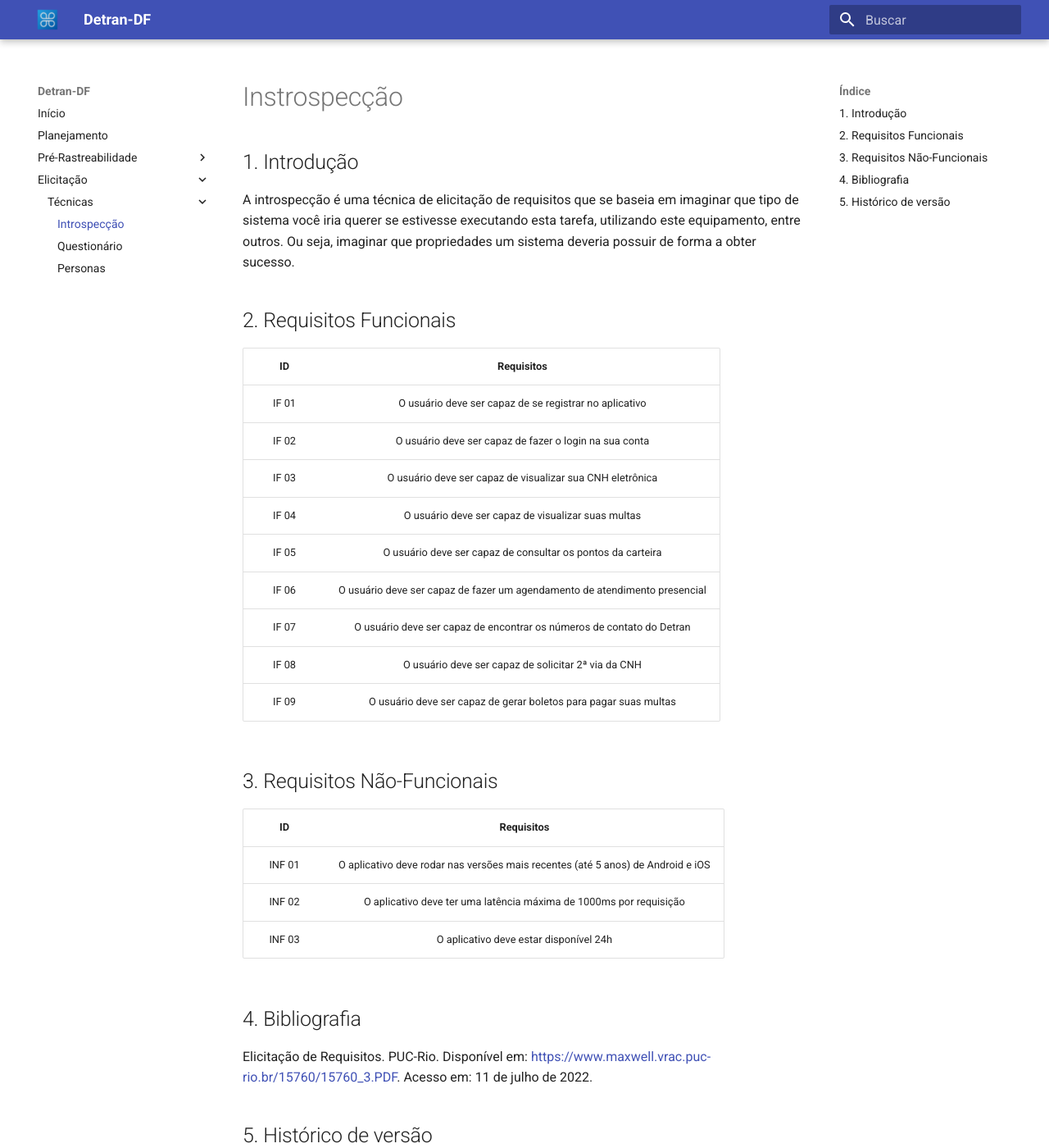
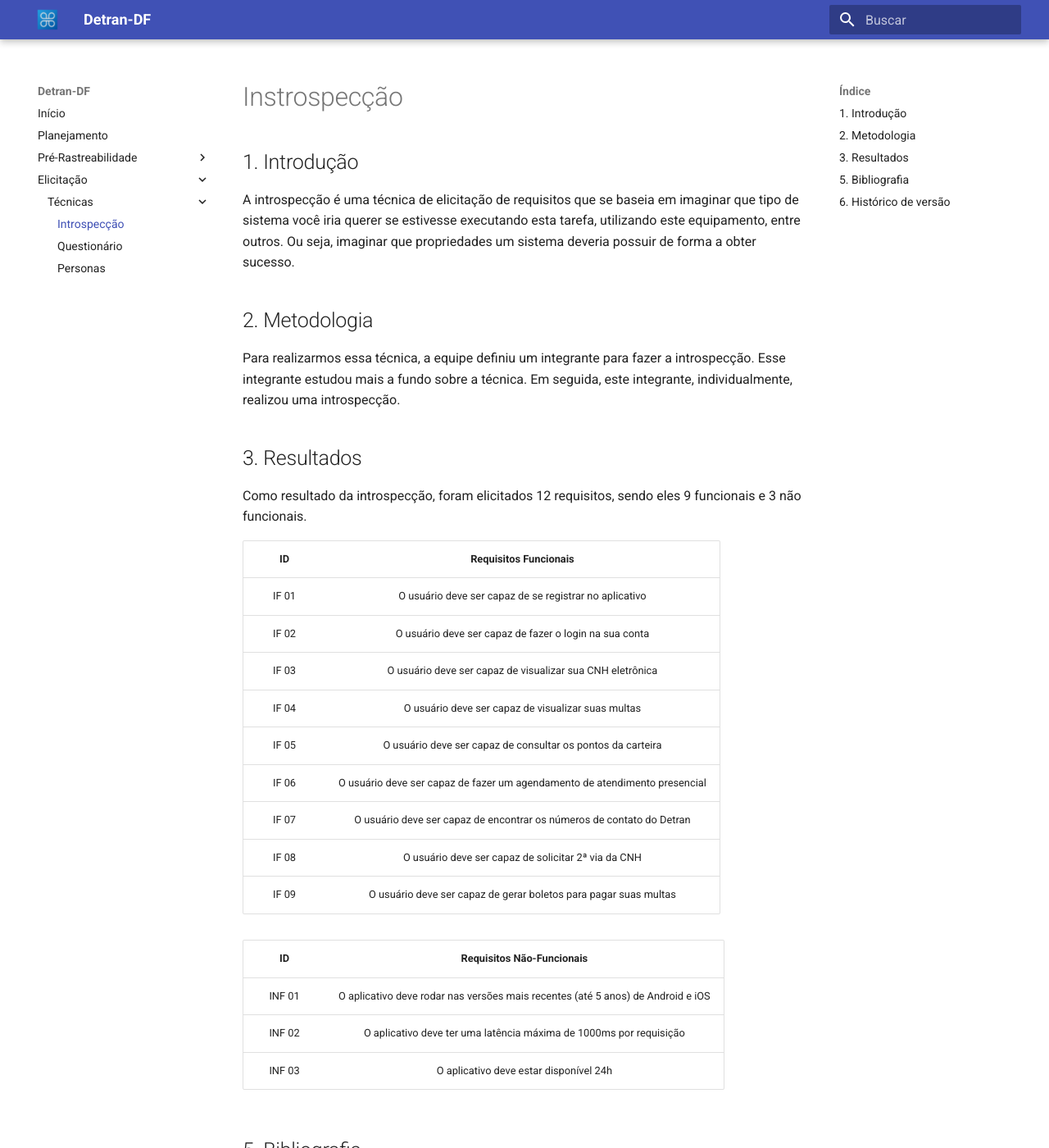
Before and after one commit to Requisitos-de-Software/2022.1-DetranDF, an MkDocs documentation site: the page built from docs/elicitação/introspeccao.md, in a window 1280 px wide and 1400 px high. Shown: the whole window at 82% size. Built offline with MkDocs 1.6.1 and Material for MkDocs 9.7.7, drawn with Linux system fonts in a browser that asks for light colours; some of the changed text lies outside the part shown.

Commit message:
chore: add metodologia to instrospeccao

```diff
--- a/docs/elicitação/introspeccao.md
+++ b/docs/elicitação/introspeccao.md
@@ -3,8 +3,14 @@
 ## 1. Introdução
 A introspecção é uma técnica de elicitação de requisitos que se baseia em imaginar que tipo de sistema você iria querer se estivesse executando esta tarefa, utilizando este equipamento, entre outros. Ou seja, imaginar que propriedades um sistema deveria possuir de forma a obter sucesso.
 
-## 2. Requisitos Funcionais
-| ID | Requisitos |
+## 2. Metodologia
+Para realizarmos essa técnica, a equipe definiu um integrante para fazer a introspecção. Esse integrante estudou mais a fundo sobre a técnica. Em seguida, este integrante, individualmente, realizou uma introspecção.
+
+## 3. Resultados
+Como resultado da introspecção, foram elicitados 12 requisitos, sendo eles 9 funcionais e 3 não funcionais.
+
+
+| ID | Requisitos Funcionais |
 |:--:|:--:|
 | IF 01 | O usuário deve ser capaz de se registrar no aplicativo |
 | IF 02 | O usuário deve ser capaz de fazer o login na sua conta |
@@ -16,17 +22,19 @@
 | IF 08 | O usuário deve ser capaz de solicitar 2ª via da CNH |
 | IF 09 | O usuário deve ser capaz de gerar boletos para pagar suas multas |
 
-## 3. Requisitos Não-Funcionais
-| ID | Requisitos |
+| ID | Requisitos Não-Funcionais |
 |:--:|:--:|
 | INF 01 | O aplicativo deve rodar nas versões mais recentes (até 5 anos) de Android e iOS |
 | INF 02 | O aplicativo deve ter uma latência máxima de 1000ms por requisição |
 | INF 03 | O aplicativo deve estar disponível 24h |
 
-## 4. Bibliografia
+## 5. Bibliografia
 Elicitação de Requisitos. PUC-Rio. Disponível em: <https://www.maxwell.vrac.puc-rio.br/15760/15760_3.PDF>. Acesso em: 11 de julho de 2022.
 
-## 5. Histórico de versão
-| Versão | Data       | Descrição                                           | Autor        |
-| ------ | ---------- | --------------------------------------------------- | ------------ |
-| 1.0    | 11/07/2022 | Criação do documento | Christian Fleury Alencar Siqueira |
+SERRANO, Maurício; SERRANO, Milene; Requisitos - Aula 07
+
+## 6. Histórico de versão
+| Versão | Data       | Descrição                                           | Autor        | Revisor      |
+| ------ | ---------- | --------------------------------------------------- | ------------ | ------------ |
+| 1.0    | 11/07/2022 | Criação do documento | Christian | Arthur |
+| 1.1    | 12/07/2022 | Adicionado metodologia | Christian | Arthur |
```
